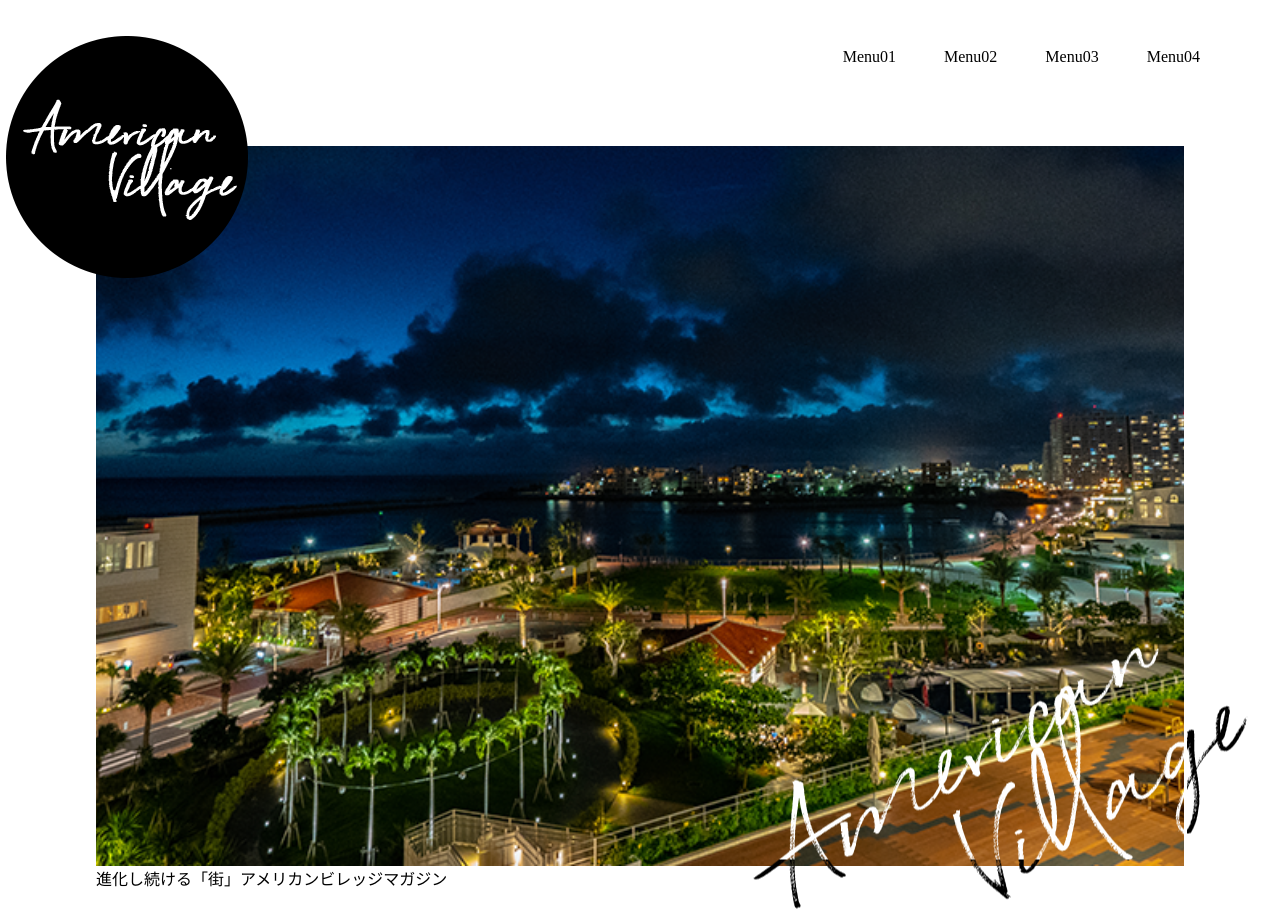
After one commit to shotarohifumi/razonaojt, a PHP site: page /akari.html in a window 1280 px wide. The commit adds this page. Run offline with PHP 8.4, Linux system fonts and the light colour scheme.

Commit message:
css導入

```diff
--- /dev/null
+++ b/akari.html
@@ -0,0 +1,47 @@
+<!DOCTYPE html>
+<html lang="en">
+
+<head>
+    <meta charset="UTF-8">
+    <meta http-equiv="X-UA-Compatible" content="IE=edge">
+    <meta name="viewport" content="width=device-width, initial-scale=1.0">
+    <title>北谷町観光協会!</title>
+    <link rel="stylesheet" href="./assets/css/style.css">
+    <link rel="stylesheet" href="./reset.css">
+</head>
+
+<body>
+    <!-- header -->
+    <header class="header_right">
+        <nav>
+            <ul class="nav_list">
+                <li>Menu01</li>
+                <li>Menu02</li>
+                <li>Menu03</li>
+                <li>Menu04</li>
+            </ul>
+            </nav4>
+    </header>
+    <!-- kv -->
+    <section class="kv">
+        <div class="kvimg wrapper">
+            <div class="kv_img">
+                <div class="kv_sm_img"><img src="./img_file/logo.png" alt=""></div>
+                <div class="kv_text_img"><img src="./img_file/visual_text_pc.png" alt=""></div>
+            </div>
+            <div class="kv_text">進化し続ける「街」アメリカンビレッジマガジン</div>
+        </div>
+
+    </section>
+
+
+
+
+
+
+    <script src="https://code.jquery.com/jquery-3.6.4.min.js"
+        integrity="sha256-oP6HI9z1XaZNBrJURtCoUT5SUnxFr8s3BzRl+cbzUq8=" crossorigin="anonymous"></script>
+    <script src="./script.js"></script>
+</body>
+
+</html>
--- a/assets/css/style.css
+++ b/assets/css/style.css
@@ -1 +1,47 @@
-/*# sourceMappingURL=style.css.map */
+body {
+  margin: 0;
+  padding: 0;
+}
+
+.wrapper {
+  margin: 0em 3em;
+  padding: 2em 3em;
+}
+
+.nav_list {
+  display: flex;
+  justify-content: flex-end;
+  gap: 3em;
+  margin: 3em 5em;
+}
+
+.kv_img {
+  background-image: url(../../img_file/visual_1_pc.png);
+  background-position: center top;
+  background-repeat: no-repeat;
+  background-size: cover;
+  height: 90vh;
+  width: 100%;
+  position: relative;
+  max-width: 100%;
+}
+.kv_img .kv_sm_img {
+  position: absolute;
+  width: 30%;
+  height: auto;
+  top: -110px;
+  left: -90px;
+}
+.kv_img .kv_text_img {
+  position: absolute;
+  top: 88%;
+  right: -4em;
+  -webkit-transform: translateY(-50%);
+  -ms-transform: translateY(-50%);
+  transform: translateY(-50%);
+  display: block;
+}
+.kv_img .kv_text_img img {
+  width: 100%;
+  height: auto;
+}/*# sourceMappingURL=style.css.map */
--- a/assets/scss/style.scss
+++ b/assets/scss/style.scss
@@ -0,0 +1,55 @@
+body {
+    margin: 0;
+    padding: 0;
+}
+
+.wrapper {
+    margin: 0em 3em;
+    padding: 2em 3em;
+}
+
+.nav_list {
+    display: flex;
+    justify-content: flex-end;
+    gap: 3em;
+    margin: 3em 5em;
+}
+
+
+
+
+.kv_img {
+    background-image: url(../../img_file/visual_1_pc.png);
+    background-position: center top;
+    background-repeat: no-repeat;
+    background-size:cover;
+    height: 90vh;
+    width: 100%;
+    position: relative;
+    max-width: 100%;
+
+    .kv_sm_img {
+        position: absolute;
+
+        width: 30%;
+        height: auto;
+        top: -110px;
+        left: -90px;
+    }
+
+    .kv_text_img {
+        position: absolute;
+        top: 88%;
+        right:-4em;
+        -webkit-transform: translateY(-50%);
+        -ms-transform: translateY(-50%);
+        transform: translateY(-50%);
+        display: block;
+        // width: 2%;
+
+        img {
+            width: 100%;
+            height: auto;
+        }
+    }
+}
--- a/index.html
+++ b/index.html
@@ -11,6 +11,8 @@
 <body>
 
 
+
+
 	<script src="https://code.jquery.com/jquery-3.6.4.min.js" integrity="sha256-oP6HI9z1XaZNBrJURtCoUT5SUnxFr8s3BzRl+cbzUq8=" crossorigin="anonymous"></script>
 	<script src="./script.js"></script>
 </body>
```
Also changed, not shown: 1 other file.
